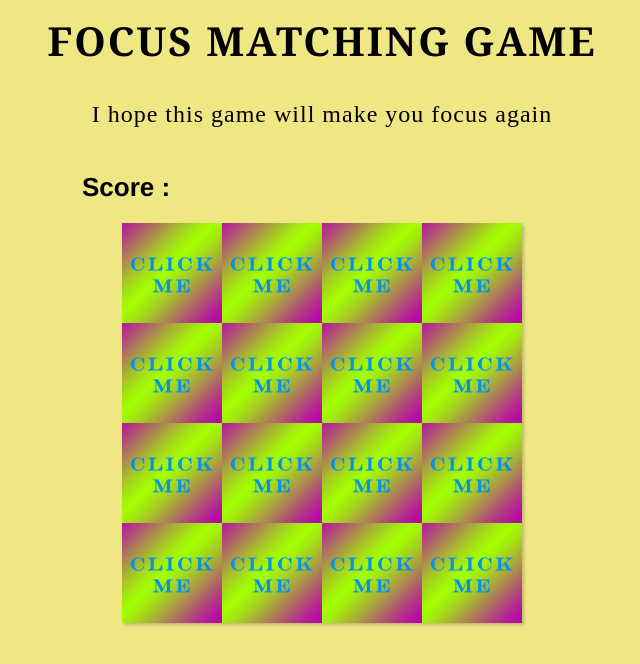
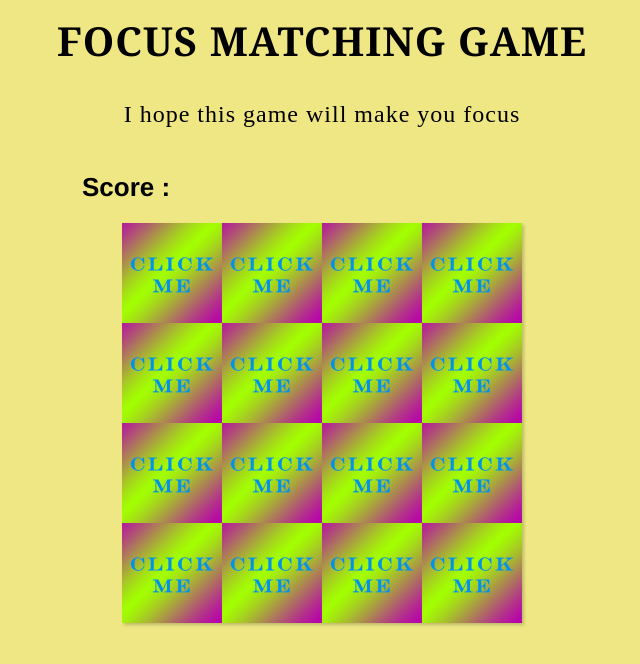
Before and after one commit to FatihAkmalH/Focus_Matching_Game, a plain HTML site: page index.html in a window 1280 px wide. Shown: the whole page, without its empty margins (318-958 px from the left). Drawn offline with Linux system fonts and the light colour scheme.

Commit message:
second commit

```diff
--- a/index.html
+++ b/index.html
@@ -11,7 +11,7 @@
     <div class="container">
         <div class="desc">
             <h2>Focus Matching Game</h2>
-            <p>I hope this game will make you focus again</p>
+            <p>I hope this game will make you focus</p>
         </div>
         <div class="title">
             <h3>Score : <span id="result"></span></h3>
--- a/style.css
+++ b/style.css
@@ -25,7 +25,7 @@ body{
     font-size: 40px;
     margin-top: 5px;
     text-transform: uppercase;
-    letter-spacing: 2px;
+    letter-spacing: 1px;
 }
 .desc p{
     font-size: 24px;
```
